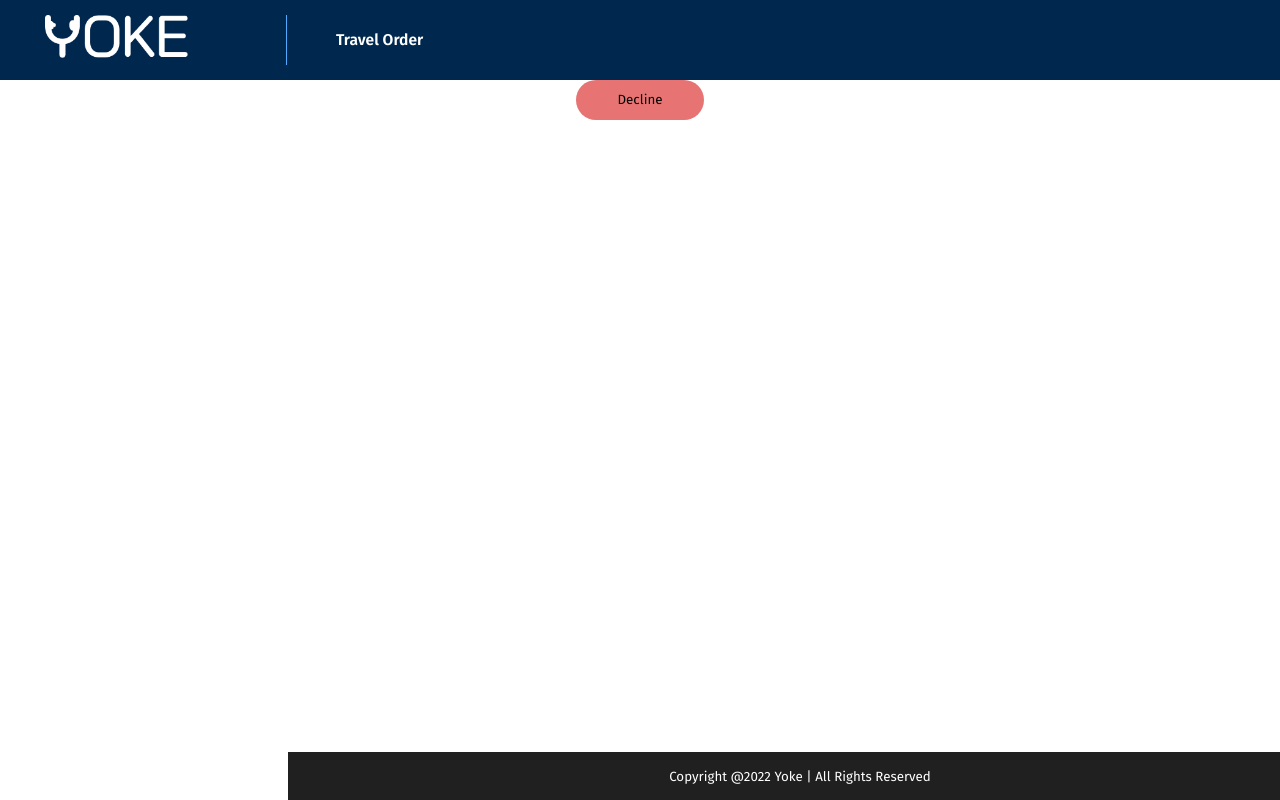
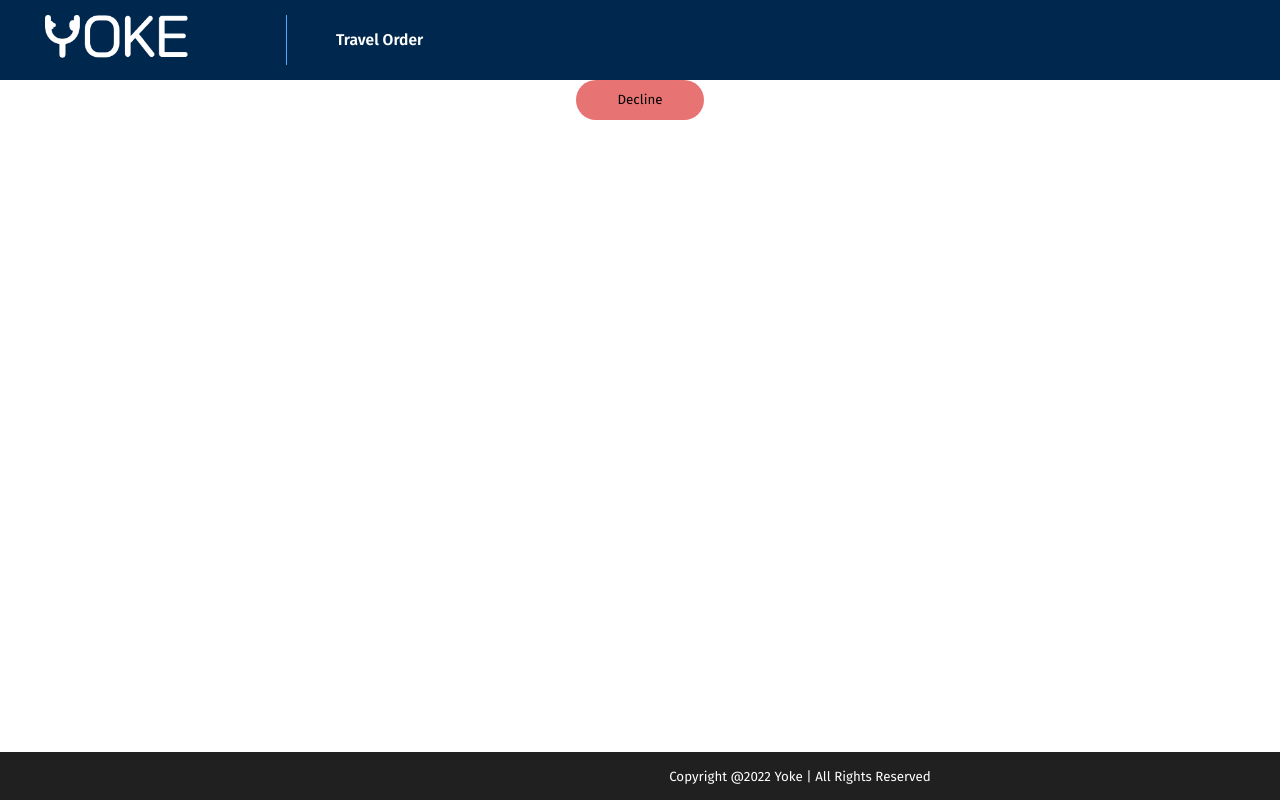
Before and after one commit to adilsaju/yoke, a React (Create React App) app in the folder client/: page /travel-order/profile/decline in a window 1280 px wide. Built offline with nearby package versions, Linux system fonts and the light colour scheme; no server answers; a web font is replaced by a local one.

Commit message:
reformat footer

```diff
--- a/client/src/components/HeaderFooter.css
+++ b/client/src/components/HeaderFooter.css
@@ -30,11 +30,12 @@ header img{
  footer{
     height: 1rem;
     padding: 1rem;
-    width: calc(100% - 18rem);
-    left: 18rem;
+    /* width: calc(100% - 18rem);
+    left: 18rem; */
   }
 
   footer p{
-    padding: 0;
     margin: 0;
+    width: calc(100% - 18rem);
+    padding-left: 18rem;
   }
--- a/client/src/components/LoginPage.jsx
+++ b/client/src/components/LoginPage.jsx
@@ -1,12 +1,10 @@
 import React from 'react'
 import SideMenuAdmin from './Navbar/SideMenuAdmin'
 import { useNavigate } from "react-router-dom";
-
 import { useState,useEffect,useContext } from 'react';
-import {UserContext} from '../Contexts/UserContext'
-
-import "./LoginPage.css"
-
+import {UserContext} from '../Contexts/UserContext';
+import "./LoginPage.css";
+import cover from './images/login_img.jpg';
 
 
 
@@ -115,7 +113,7 @@ const LoginPage = () => {
 <div className="parent">
 
     <div className="dummy">
-    <img src='login_imgg.png' ></img>
+    <img src={cover} ></img>
     </div>
 
     <div className='form1'>
```
